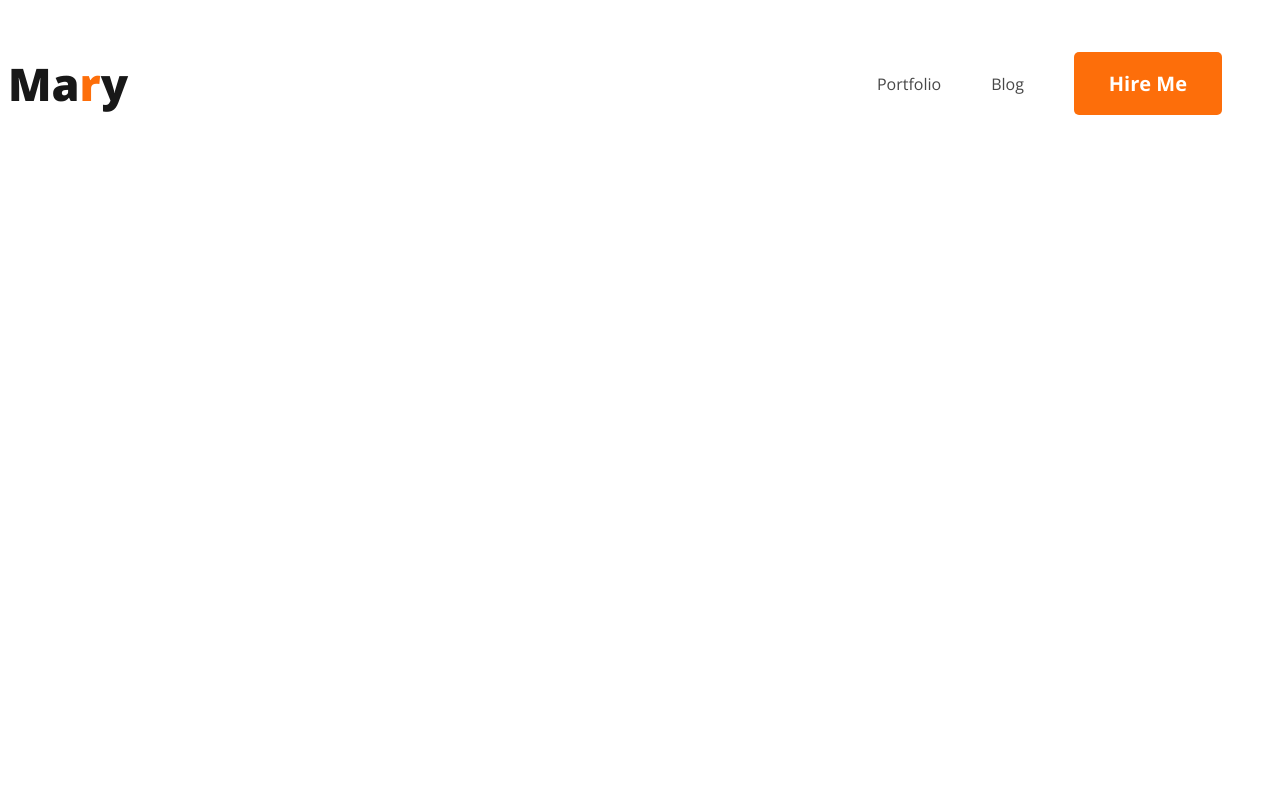
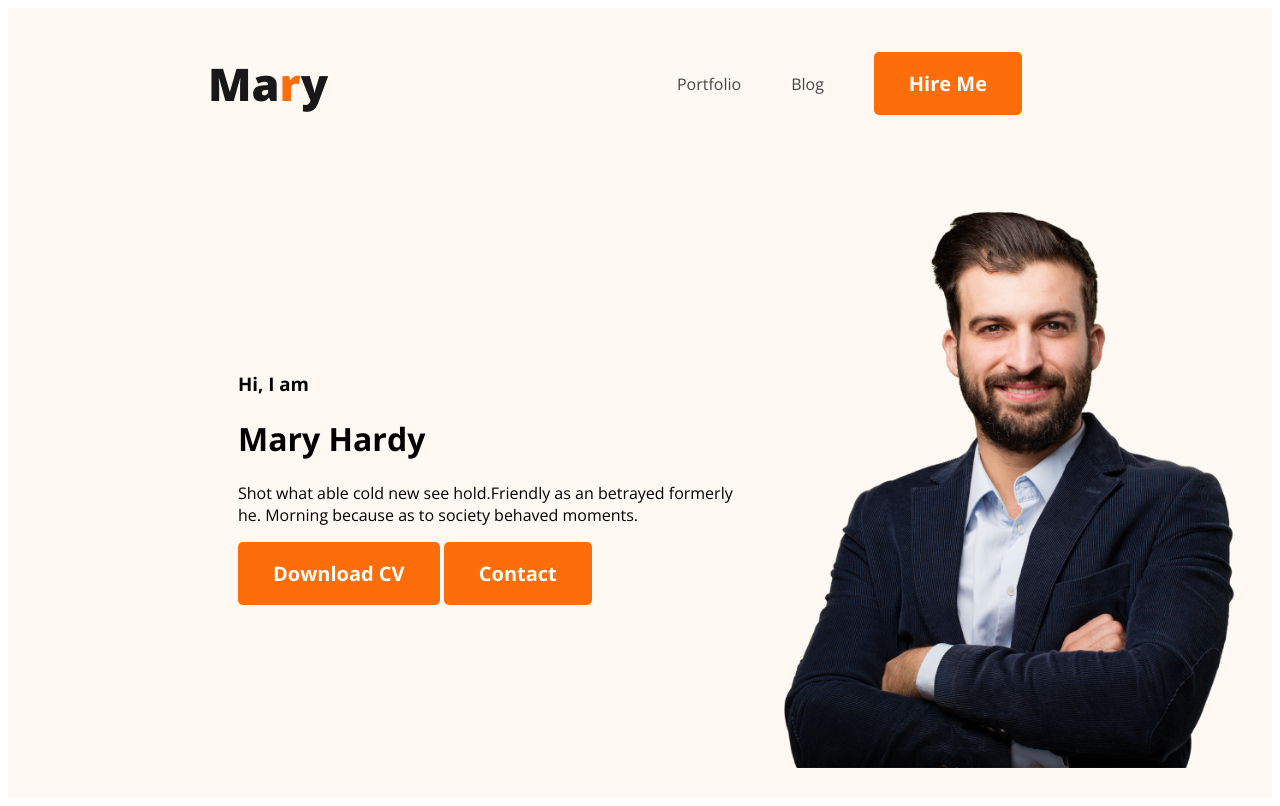
Before and after one commit to mohonsarker40/web-developer-portfolio, a plain HTML site: page index.html in a window 1280 px wide. Drawn offline with nearby package versions, Linux system fonts and the light colour scheme.

Commit message:
banner content added

```diff
--- a/index.html
+++ b/index.html
@@ -10,7 +10,8 @@
     <link rel="stylesheet" href="/style/style.css">
 </head>
 <body>
-    <header>
+    <header class="header">
+        <!-- nav -->
         <nav>
             <h3 class="nav-title">Ma<span class="text-primary">r</span>y</h3>
             <ul>
@@ -19,6 +20,17 @@
                 <li><button class="btn-primary">Hire Me</button></li>
             </ul>
         </nav>
+        <!-- banner -->
+        <div class="banner">
+            <div class="banner-content">
+                <h3 class="banner-greetings">Hi, I am</h3>
+                <h1 class="banner-title">Mary Hardy</h1>
+                <p>Shot what able cold new see hold.Friendly as an betrayed formerly he. Morning because as to society behaved moments.</p>
+                <button class="btn-primary">Download CV</button>
+                <button class="btn-primary">Contact</button>
+            </div>
+            <img class="profile-pic" src="images/hardy.png" alt="profile">
+        </div>
     </header>
     <main></main>
     <footer></footer>
--- a/style/style.css
+++ b/style/style.css
@@ -15,11 +15,17 @@
   padding: 18px 35px;
 }
 
+/* header styles */
+.header {
+  background-color: rgb(255, 248, 243);
+}
+
 /* nav styles */
 nav {
   display: flex;
   justify-content: space-between;
   align-items: center;
+  margin: 0 200px;
 }
 nav .nav-title {
   color: #181818;
@@ -38,3 +44,13 @@ nav a {
   text-decoration: none;
   color: #474747;
 }
+
+/* banner styles */
+.banner{
+    padding: 30px 30px 30px 230px;
+    display: flex;
+    align-items: center;
+}
+.banner .profile-pic{
+    width: 500px;
+}
```
